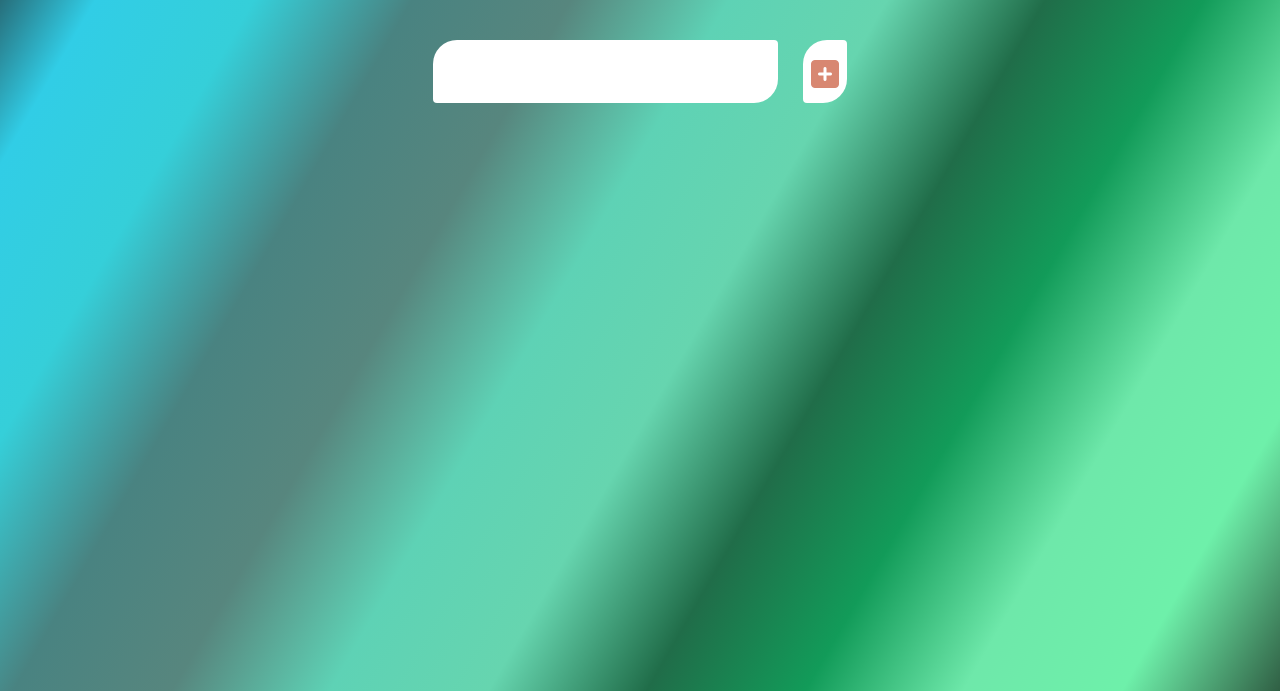
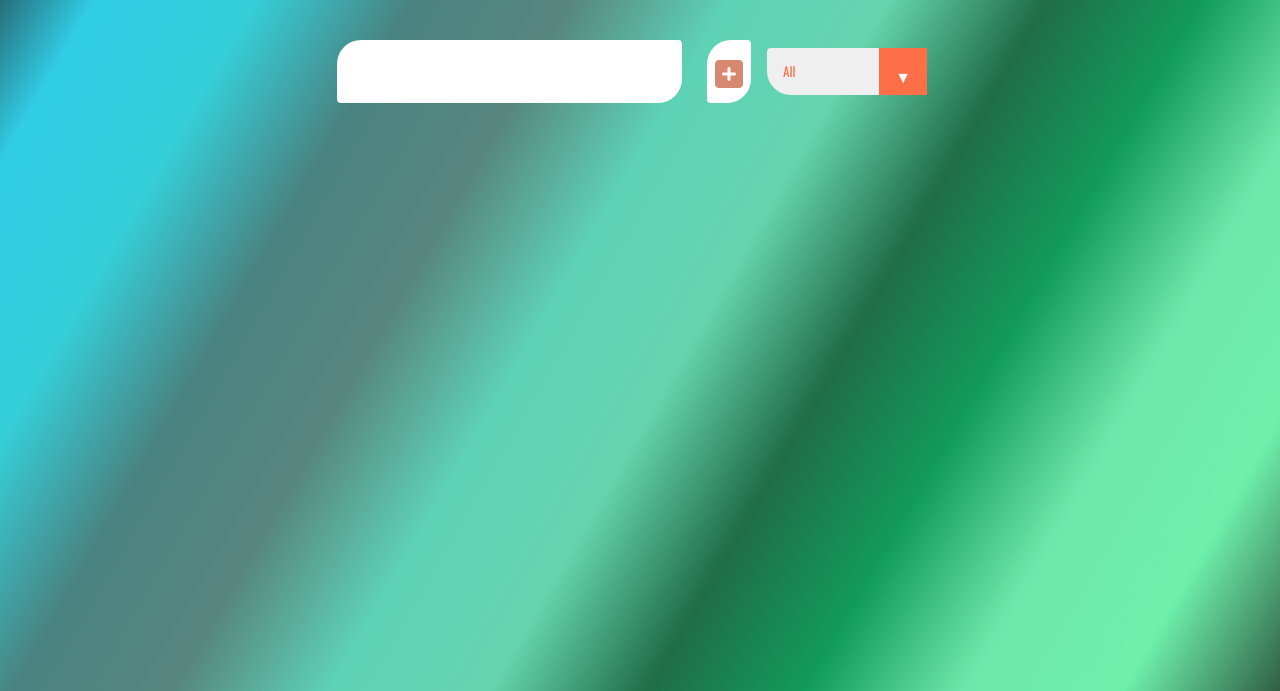
Before and after one commit to Minhajulislam0/To_Do_Web_App, a plain HTML site: page index.html in a window 1280 px wide. Shown: the part 109-800 px from the top of the page. Drawn offline with nearby package versions, Linux system fonts and the light colour scheme.

Commit message:
completed

```diff
--- a/css/style.css
+++ b/css/style.css
@@ -69,6 +69,8 @@ form button:hover{
     display: flex;
     justify-content: space-between;
     align-items: center;
+    transition: all 0.5s ease;
+    border-radius: 8px 22px;
 }
 
 .todo li {
@@ -104,3 +106,46 @@ form button:hover{
     text-decoration: line-through;
     opacity: 0.5;
 }
+.animation{
+    transform: translateY(128px) rotateZ(20deg) ;
+    opacity: 0;
+}
+
+select{
+    -webkit-appearance: none;
+    -moz-appearance: none;
+    appearance: none;
+    outline: none;
+    box-shadow: none;
+    border: none;
+}
+
+.select{
+    margin: 16px;
+    position: relative;
+    overflow: hidden;
+}
+
+select{
+    color: #ff6f47;
+    width: 160px;
+    cursor: pointer;
+    padding: 16px;
+    border-radius: 4px 24px;
+}
+
+.select::after{
+    content: "\25BC";
+    position: absolute;
+    background: #ff6f47;
+    top: 0;
+    right: 0;
+    padding: 16px;
+    pointer-events: none;
+    transition: all 0.3s ease;
+}
+
+.select:hover::after{
+    background: white;
+    color: #ff6f47;
+}
--- a/index.html
+++ b/index.html
@@ -21,6 +21,13 @@
         <button class="todo-button" type="submit" >
             <i class="fas fa-plus-square"></i>
         </button>
+        <div class="select">
+            <select name="todos" class="filter-items">
+                 <option value="all">All</option>
+                 <option value="completed">Completed</option>
+                 <option value="uncompleted">Uncompleted</option>
+            </select>
+        </div>
     </form>
 
     <div class="todo-container">
--- a/js/app.js
+++ b/js/app.js
@@ -46,7 +46,11 @@ function deleteList(e){
     // delete list
     if (list.classList[0]==='delete-button'){
         const item = list.parentElement;
-        item.remove();
+        // animation
+        item.classList.add('animation');
+        item.addEventListener('transitionend', function(){
+            item.remove();
+        });
     }
 
     // checkmark
```
